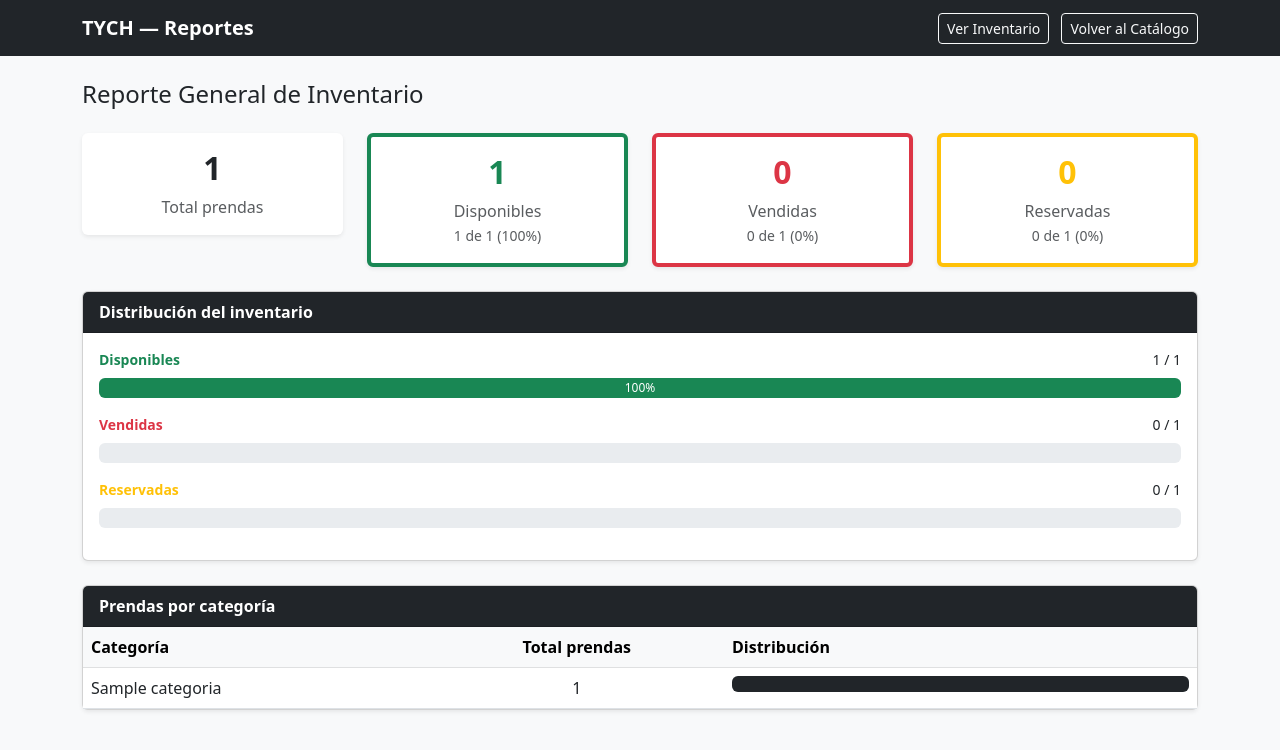
After one commit to chfuentest91/TYCH, a Django app: page /inventario/reportes/ in a window 1280 px wide. The commit adds this page. Shown: the top 750 px of the page. Run offline with Django 5.2, Linux system fonts and the light colour scheme; a user stored in the database is signed in; tables that the repository leaves empty hold one stand-in row (values such as "Sample post").

Commit message:
feat: HU-14 reportes de inventario con barras de progreso

```diff
--- a/inventario/templates/inventario/panel.html
+++ b/inventario/templates/inventario/panel.html
@@ -11,7 +11,10 @@
     <nav class="navbar navbar-dark bg-dark">
         <div class="container">
             <a class="navbar-brand fw-bold">TYCH — Inventario</a>
-            <a href="/catalogo/" class="btn btn-outline-light btn-sm">Volver al Catálogo</a>
+            <div>
+                <a href="/inventario/reportes/" class="btn btn-outline-light btn-sm me-2">📊 Reportes</a>
+                <a href="/catalogo/" class="btn btn-outline-light btn-sm">Volver al Catálogo</a>
+            </div>
         </div>
     </nav>
 
--- /dev/null
+++ b/inventario/templates/inventario/reportes.html
@@ -0,0 +1,153 @@
+{% load filtros %}
+<!DOCTYPE html>
+<html lang="es">
+<head>
+    <meta charset="UTF-8">
+    <meta name="viewport" content="width=device-width, initial-scale=1.0">
+    <title>TYCH - Reportes de Inventario</title>
+    <link href="https://cdn.jsdelivr.net/npm/bootstrap@5.3.0/dist/css/bootstrap.min.css" rel="stylesheet">
+</head>
+<body class="bg-light">
+    <nav class="navbar navbar-dark bg-dark">
+        <div class="container">
+            <a class="navbar-brand fw-bold">TYCH — Reportes</a>
+            <div>
+                <a href="/inventario/" class="btn btn-outline-light btn-sm me-2">Ver Inventario</a>
+                <a href="/catalogo/" class="btn btn-outline-light btn-sm">Volver al Catálogo</a>
+            </div>
+        </div>
+    </nav>
+
+    <div class="container mt-4">
+        <h4 class="mb-4">Reporte General de Inventario</h4>
+
+        <!-- Tarjetas resumen -->
+        <div class="row mb-4">
+            <div class="col-md-3">
+                <div class="card text-center shadow-sm border-0">
+                    <div class="card-body">
+                        <h2 class="fw-bold">{{ total }}</h2>
+                        <p class="text-muted mb-0">Total prendas</p>
+                    </div>
+                </div>
+            </div>
+            <div class="col-md-3">
+                <div class="card text-center shadow-sm border-start border-success border-4">
+                    <div class="card-body">
+                        <h2 class="fw-bold text-success">{{ disponibles }}</h2>
+                        <p class="text-muted mb-0">Disponibles</p>
+                        {% if total %}
+                        <small class="text-muted">{{ disponibles }} de {{ total }} ({% widthratio disponibles total 100 %}%)</small>
+                        {% endif %}
+                    </div>
+                </div>
+            </div>
+            <div class="col-md-3">
+                <div class="card text-center shadow-sm border-start border-danger border-4">
+                    <div class="card-body">
+                        <h2 class="fw-bold text-danger">{{ vendidas }}</h2>
+                        <p class="text-muted mb-0">Vendidas</p>
+                        {% if total %}
+                        <small class="text-muted">{{ vendidas }} de {{ total }} ({% widthratio vendidas total 100 %}%)</small>
+                        {% endif %}
+                    </div>
+                </div>
+            </div>
+            <div class="col-md-3">
+                <div class="card text-center shadow-sm border-start border-warning border-4">
+                    <div class="card-body">
+                        <h2 class="fw-bold text-warning">{{ reservadas }}</h2>
+                        <p class="text-muted mb-0">Reservadas</p>
+                        {% if total %}
+                        <small class="text-muted">{{ reservadas }} de {{ total }} ({% widthratio reservadas total 100 %}%)</small>
+                        {% endif %}
+                    </div>
+                </div>
+            </div>
+        </div>
+
+        <!-- Barra de progreso visual -->
+        <div class="card shadow-sm mb-4">
+            <div class="card-header bg-dark text-white">
+                <strong>Distribución del inventario</strong>
+            </div>
+            <div class="card-body">
+                {% if total %}
+                <div class="mb-2 d-flex justify-content-between">
+                    <small class="text-success fw-bold">Disponibles</small>
+                    <small>{{ disponibles }} / {{ total }}</small>
+                </div>
+                <div class="progress mb-3" style="height:20px;">
+                    <div class="progress-bar bg-success"
+                         style="width:{% widthratio disponibles total 100 %}%">
+                        {% widthratio disponibles total 100 %}%
+                    </div>
+                </div>
+
+                <div class="mb-2 d-flex justify-content-between">
+                    <small class="text-danger fw-bold">Vendidas</small>
+                    <small>{{ vendidas }} / {{ total }}</small>
+                </div>
+                <div class="progress mb-3" style="height:20px;">
+                    <div class="progress-bar bg-danger"
+                         style="width:{% widthratio vendidas total 100 %}%">
+                        {% widthratio vendidas total 100 %}%
+                    </div>
+                </div>
+
+                <div class="mb-2 d-flex justify-content-between">
+                    <small class="text-warning fw-bold">Reservadas</small>
+                    <small>{{ reservadas }} / {{ total }}</small>
+                </div>
+                <div class="progress mb-3" style="height:20px;">
+                    <div class="progress-bar bg-warning"
+                         style="width:{% widthratio reservadas total 100 %}%">
+                        {% widthratio reservadas total 100 %}%
+                    </div>
+                </div>
+                {% else %}
+                <p class="text-muted text-center">No hay prendas registradas.</p>
+                {% endif %}
+            </div>
+        </div>
+
+        <!-- Reporte por categoría -->
+        <div class="card shadow-sm">
+            <div class="card-header bg-dark text-white">
+                <strong>Prendas por categoría</strong>
+            </div>
+            <div class="card-body p-0">
+                <table class="table table-hover mb-0">
+                    <thead class="table-light">
+                        <tr>
+                            <th>Categoría</th>
+                            <th class="text-center">Total prendas</th>
+                            <th>Distribución</th>
+                        </tr>
+                    </thead>
+                    <tbody>
+                        {% for item in reporte_categorias %}
+                        <tr>
+                            <td>{{ item.categoria }}</td>
+                            <td class="text-center">{{ item.total }}</td>
+                            <td style="min-width:200px;">
+                                {% if total %}
+                                <div class="progress" style="height:16px;">
+                                    <div class="progress-bar bg-dark"
+                                         style="width:{% widthratio item.total total 100 %}%">
+                                    </div>
+                                </div>
+                                {% endif %}
+                            </td>
+                        </tr>
+                        {% empty %}
+                        <tr><td colspan="3" class="text-center text-muted py-3">No hay categorías.</td></tr>
+                        {% endfor %}
+                    </tbody>
+                </table>
+            </div>
+        </div>
+
+    </div>
+</body>
+</html>
--- a/inventario/urls.py
+++ b/inventario/urls.py
@@ -4,5 +4,5 @@ from . import views
 urlpatterns = [
     path('',          views.panel_inventario,    name='inventario'),
     path('panel/',    views.panel_inventario,    name='panel_inventario'),
-    #path('reportes/', views.reportes_inventario, name='reportes_inventario'),
+    path('reportes/', views.reportes_inventario, name='reportes_inventario'),
 ]
--- a/inventario/views.py
+++ b/inventario/views.py
@@ -19,17 +19,14 @@ def panel_inventario(request):
     if estado:
         prendas = prendas.filter(estado=estado)
 
-    # Enriquecer cada prenda con datos de su venta
-    ordenes_aprobadas = Orden.objects.filter(
-        estado='aprobada'
-    ).select_related('usuario', 'prenda')
+    ordenes_aprobadas = Orden.objects.filter(estado='aprobada').select_related('usuario', 'prenda')
     ventas_por_prenda = {o.prenda_id: o for o in ordenes_aprobadas}
 
     prendas_con_venta = []
     for prenda in prendas:
         prendas_con_venta.append({
-            'prenda' : prenda,
-            'orden'  : ventas_por_prenda.get(prenda.id),
+            'prenda': prenda,
+            'orden' : ventas_por_prenda.get(prenda.id),
         })
 
     total       = Prenda.objects.count()
@@ -50,3 +47,31 @@ def panel_inventario(request):
         'reservadas'       : reservadas,
     }
     return render(request, 'inventario/panel.html', context)
+
+
+@login_required
+def reportes_inventario(request):
+    if request.user.perfil != 'administrador':
+        return render(request, 'inventario/sin_acceso.html')
+
+    total       = Prenda.objects.count()
+    disponibles = Prenda.objects.filter(estado='disponible').count()
+    vendidas    = Prenda.objects.filter(estado='vendida').count()
+    reservadas  = Prenda.objects.filter(estado='reservada').count()
+
+    categorias = Categoria.objects.all()
+    reporte_categorias = []
+    for cat in categorias:
+        reporte_categorias.append({
+            'categoria': cat.nombre,
+            'total'    : Prenda.objects.filter(categoria=cat).count()
+        })
+
+    context = {
+        'total'              : total,
+        'disponibles'        : disponibles,
+        'vendidas'           : vendidas,
+        'reservadas'         : reservadas,
+        'reporte_categorias' : reporte_categorias,
+    }
+    return render(request, 'inventario/reportes.html', context)
```
